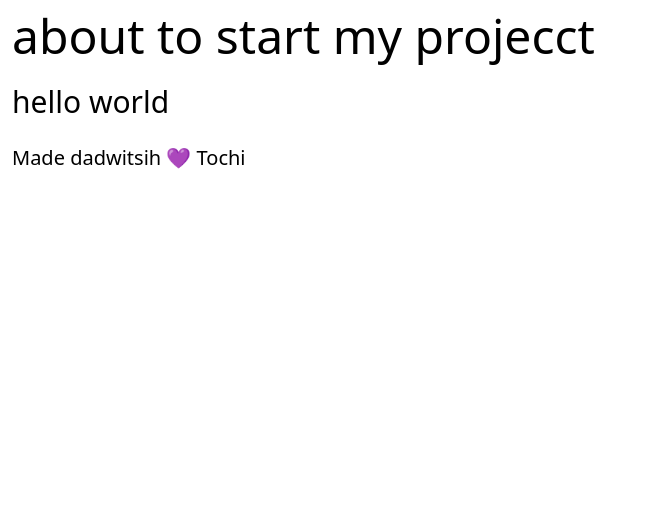
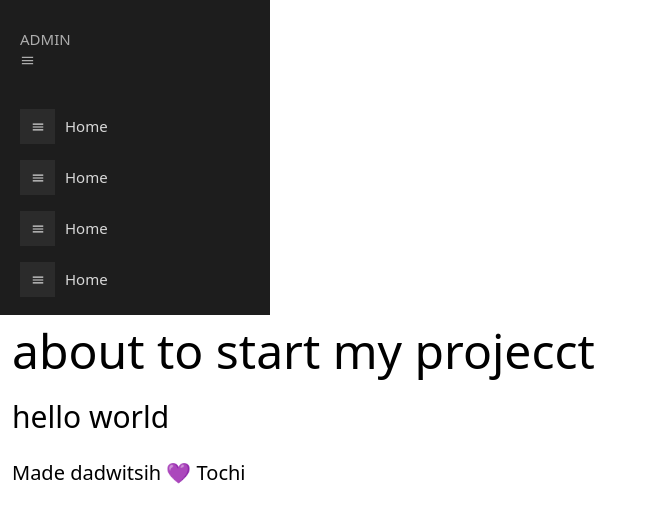
Before and after one commit to NduatiKagiri/airbnb-frontend, a React (Vite) app: page / in a window 1280 px wide. Shown: the top 522 px of the page, without its empty margins (0-657 px from the left). Built offline with nearby package versions, Linux system fonts and the light colour scheme.

Commit message:
feat: made breaking changes

```diff
--- a/src/App.jsx
+++ b/src/App.jsx
@@ -1,13 +1,13 @@
 import React from 'react'
 import Home from './page/Home';
 import { BrowserRouter, Route, Routes } from 'react-router-dom';
-import SideNavigation from './components/global/SideNavigation'
+import SideBarItem from './components/global/SideBar';
 
 function App() {
   return (
     <>
-
      <BrowserRouter>
+     <SideBarItem/>
   <Routes>
  <Route path="/" element={<Home />} />
   </Routes>
--- a/src/components/global/SideBar.jsx
+++ b/src/components/global/SideBar.jsx
@@ -2,6 +2,7 @@ import React,{useState}from 'react'
 import "react-pro-sidebar/dist/css/styles.css";
 import { ProSidebar, Menu, MenuItem } from "react-pro-sidebar";
 import SideBarItem from './SideBarItem'
+import { MdOutlineMenu } from "react-icons/md";
 
 function OnboardModal() {
   const [isCollapsed, setIsCollapsed] = useState(false);
@@ -13,27 +14,49 @@ function OnboardModal() {
           {/* LOGO AND MENU ICON */}
           <MenuItem
             onClick={() => setIsCollapsed(!isCollapsed)}
-            icon={isCollapsed ? <MenuOutlinedIcon /> : undefined}
+            icon={isCollapsed ? <MdOutlineMenu /> : undefined}
             style={{ margin: "10px 0 20px 0"}}>
             {!isCollapsed && (
               <div >
                 <h1>
                   ADMIN
                 </h1>
-                <Button onClick={() => setIsCollapsed(!isCollapsed)}>
-                  <MenuOutlinedIcon />
-                </Button>
+                <button onClick={() => setIsCollapsed(!isCollapsed)}>
+                  <MdOutlineMenu />
+                </button>
               </div>
             )}
           </MenuItem>
 
           <div>
               <SideBarItem
-              title="Models"
-              to ="/model"
+              title="Home"
+              to ="/Home"
               selected={selected}
-              setSelected={setSelected}
+              setSelected= {setSelected}
+              icon={ <MdOutlineMenu/>}
               />
+                 <SideBarItem
+   title="Home"
+   to ="/Home"
+   selected={selected}
+   setSelected= {setSelected}
+   icon={ <MdOutlineMenu/>}
+   />
+      <SideBarItem
+   title="Home"
+   to ="/Home"
+   selected={selected}
+   setSelected= {setSelected}
+   icon={ <MdOutlineMenu/>}
+   />
+      <SideBarItem
+   title="Home"
+   to ="/Home"
+   selected={selected}
+   setSelected= {setSelected}
+   icon={ <MdOutlineMenu/>}
+   />
           </div>
         </Menu>
       </ProSidebar>
--- a/src/main.jsx
+++ b/src/main.jsx
@@ -3,7 +3,5 @@ import ReactDOM from 'react-dom/client';
 import './index.css';
 import App from './App';
 ReactDOM.createRoot(document.getElementById('root')).render(
-
-
 <App/>
 );
```
